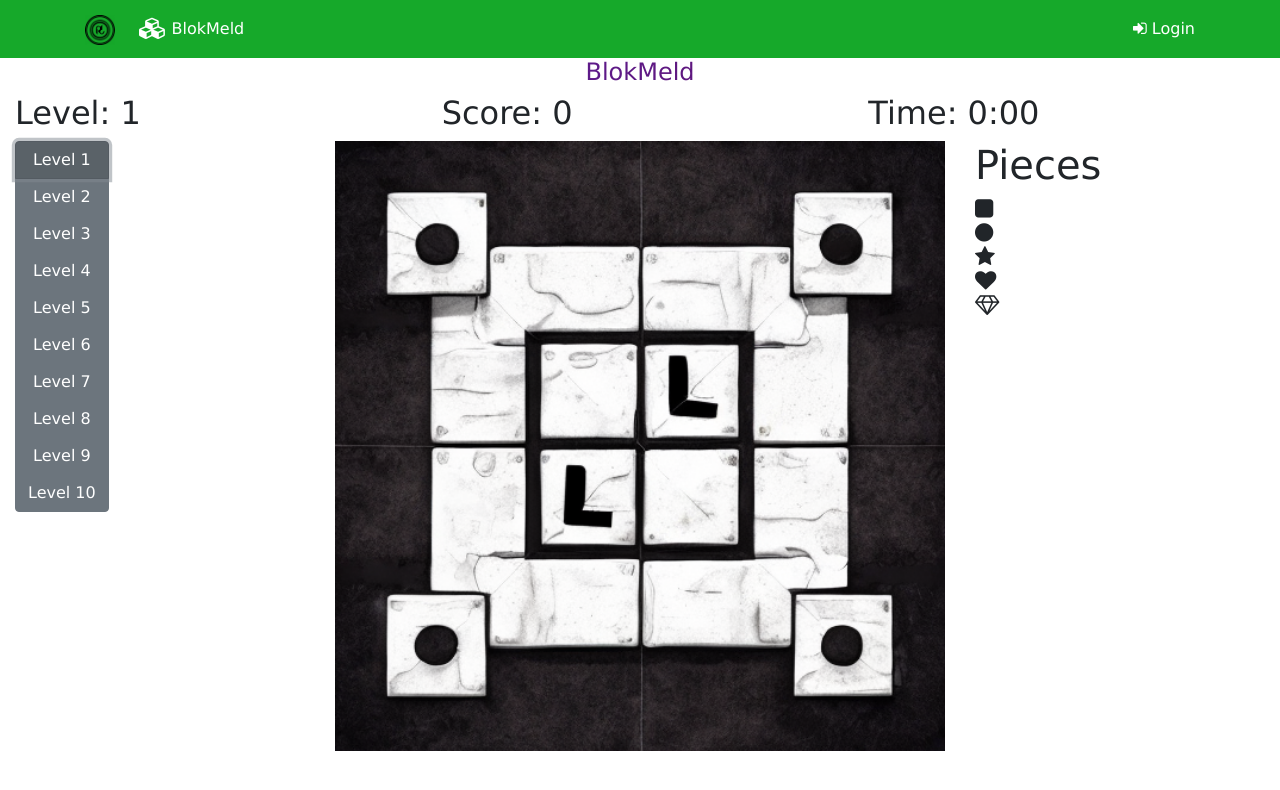
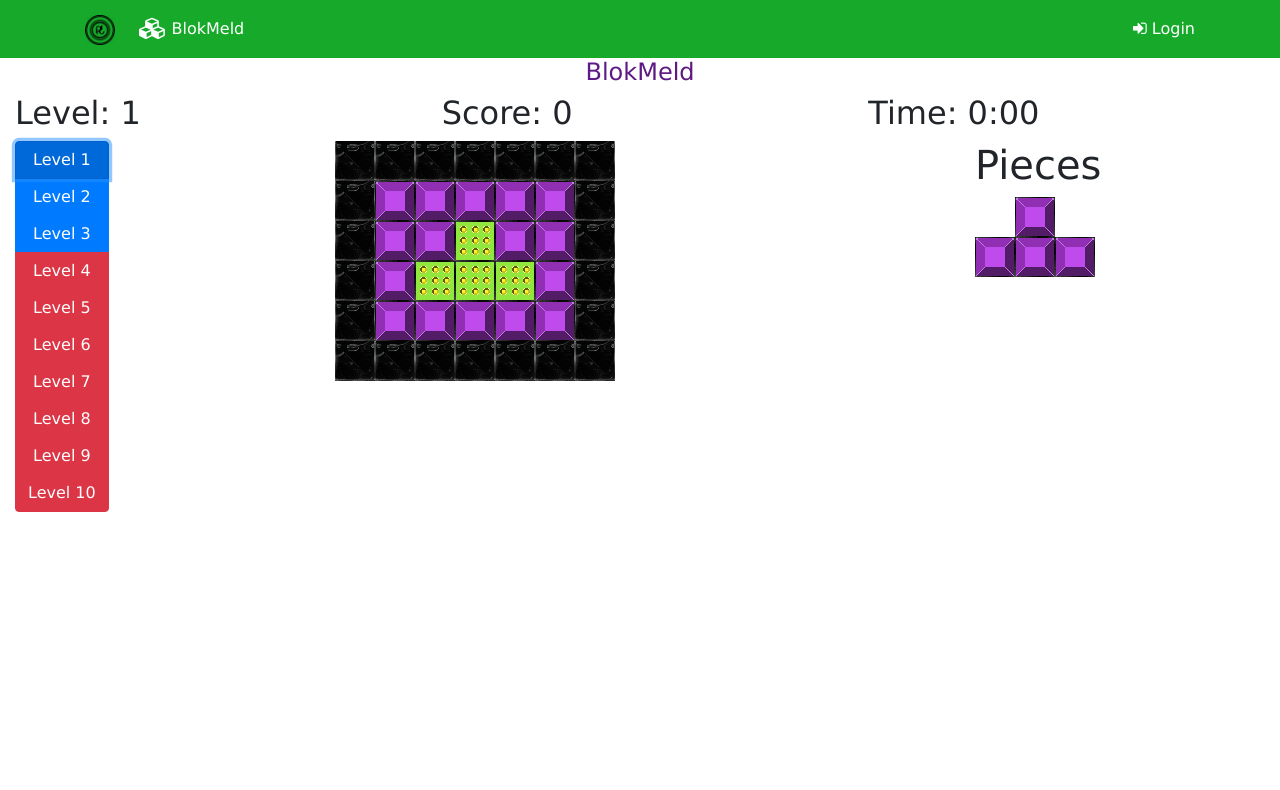
Before and after one commit to Perryman/Puzzle-Connection, a website: page blokmeld/index.html in a window 1280 px wide. Both pictures are taken after a click on the button "Level 1". Drawn offline with nearby package versions, Linux system fonts and the light colour scheme; a web font is replaced by a local one.

Commit message:
Added blokmeld page and js

```diff
--- a/blokmeld/index.html
+++ b/blokmeld/index.html
@@ -58,36 +58,36 @@
             <div class="col-12 col-md-3">
                 <div class="btn-group btn-group-lg d-none d-md-block" role="group">
                     <div class="btn-group-vertical" role="group">
-                        <button type="button" class="btn btn-secondary">Level 1</button>
-                        <button type="button" class="btn btn-secondary">Level 2</button>
-                        <button type="button" class="btn btn-secondary">Level 3</button>
-                        <button type="button" class="btn btn-secondary">Level 4</button>
-                        <button type="button" class="btn btn-secondary">Level 5</button>
-                        <button type="button" class="btn btn-secondary">Level 6</button>
-                        <button type="button" class="btn btn-secondary">Level 7</button>
-                        <button type="button" class="btn btn-secondary">Level 8</button>
-                        <button type="button" class="btn btn-secondary">Level 9</button>
-                        <button type="button" class="btn btn-secondary">Level 10</button>
+                        <button type="button" class="btn btn-secondary" id="level1">Level 1</button>
+                        <button type="button" class="btn btn-secondary" id="level2">Level 2</button>
+                        <button type="button" class="btn btn-secondary" id="level3">Level 3</button>
+                        <button type="button" class="btn btn-secondary" id="level4">Level 4</button>
+                        <button type="button" class="btn btn-secondary" id="level5">Level 5</button>
+                        <button type="button" class="btn btn-secondary" id="level6">Level 6</button>
+                        <button type="button" class="btn btn-secondary" id="level7">Level 7</button>
+                        <button type="button" class="btn btn-secondary" id="level8">Level 8</button>
+                        <button type="button" class="btn btn-secondary" id="level9">Level 9</button>
+                        <button type="button" class="btn btn-secondary" id="level10">Level 10</button>
                     </div>
                 </div>
                 <div class="btn-group btn-group-lg d-md-none" role="group">
                     <div class="btn-group" role="group">
-                        <button type="button" class="btn btn-secondary">Level 1</button>
-                        <button type="button" class="btn btn-secondary">Level 2</button>
-                        <button type="button" class="btn btn-secondary">Level 3</button>
-                        <button type="button" class="btn btn-secondary">Level 4</button>
-                        <button type="button" class="btn btn-secondary">Level 5</button>
-                        <button type="button" class="btn btn-secondary">Level 6</button>
-                        <button type="button" class="btn btn-secondary">Level 7</button>
-                        <button type="button" class="btn btn-secondary">Level 8</button>
-                        <button type="button" class="btn btn-secondary">Level 9</button>
-                        <button type="button" class="btn btn-secondary">Level 10</button>
+                        <button type="button" class="btn btn-secondary" id="level1">Level 1</button>
+                        <button type="button" class="btn btn-secondary" id="level2">Level 2</button>
+                        <button type="button" class="btn btn-secondary" id="level3">Level 3</button>
+                        <button type="button" class="btn btn-secondary" id="level4">Level 4</button>
+                        <button type="button" class="btn btn-secondary" id="level5">Level 5</button>
+                        <button type="button" class="btn btn-secondary" id="level6">Level 6</button>
+                        <button type="button" class="btn btn-secondary" id="level7">Level 7</button>
+                        <button type="button" class="btn btn-secondary" id="level8">Level 8</button>
+                        <button type="button" class="btn btn-secondary" id="level9">Level 9</button>
+                        <button type="button" class="btn btn-secondary" id="level10">Level 10</button>
                     </div>
                 </div>
             </div>
             <div class="col-12 col-md-6">
                 <div class="row">
-                    <div class="col">
+                    <div class="col" id="gameBoard">
                         <img src="/img/blokmeldlogo.png" class="img-fluid" style="width: 100%;" />
                     </div>
                 </div>
@@ -158,6 +158,7 @@
     <script src="/node_modules/popper.js/dist/umd/popper.min.js"></script>
     <script src="/node_modules/bootstrap/dist/js/bootstrap.min.js"></script>
     <script src="/js/scripts.js"></script>
+    <script src="/blokmeld/js/blokmeld.js"></script>
     <!-- endbuild -->
 
 </body>
--- /dev/null
+++ b/blokmeld/js/blokmeld.js
@@ -0,0 +1,113 @@
+// get the game board and pieces elements to render the game
+let gameBoard = document.getElementById("gameBoard");
+let gamePieces = document.getElementById("gamePieces");
+// create variables for the pieces on the board
+let gameWall = "img/blokwall.png";
+let gameFull = "img/blokfull.png";
+let gameHole = "img/blokhole.png";
+let gameNone = "img/bloknone.png";
+
+
+let levels = [ //level 1
+              ["wwwwwww",
+               "wfffffw",
+               "wffhffw",
+               "wfhhhfw",
+               "wfffffw",
+               "wwwwwww"],
+               //level 2
+              ["wwwwwww",
+               "wfffffw",
+               "wfhhhfw",
+               "wffhffw",
+               "wfhhhfw",
+               "wfffffw",
+               "wwwwwww"],
+               //level 3
+              ["wwwwwww",
+               "wfhfffw",
+               "whhfffw",
+               "wfhhffw",
+               "wffhhhw",
+               "wfffhfw",
+               "wwwwwww"]
+             ];
+
+let pieces = [//piece 1
+              ["nfn",
+               "fff"],
+              //piece 2
+              ["fnf",
+               "fff",
+               "fnf"],
+              //piece 3
+              ["nfnnn",
+               "ffnnn",
+               "nffnn",
+               "nnfff",
+               "nnnfn"]
+             ];
+
+
+function buildPieces(gameElement, array) {
+    // function that will build the game pieces and render HTML
+    let finalarray = "";
+    let arrayRow = "";
+    for (let i = 0; i < array.length; i++) {
+        let arrayCol = "";
+        for (let j = 0; j < array[i].length; j++) {
+            if (array[i][j] == "w") { arrayCol += buildImg(gameWall) };
+            if (array[i][j] == "f") { arrayCol += buildImg(gameFull) };
+            if (array[i][j] == "h") { arrayCol += buildImg(gameHole) };
+            if (array[i][j] == "n") { arrayCol += buildImg(gameNone) };
+        }
+        arrayCol = buildCol(arrayCol);
+        console.log(`arrayCol: ${arrayCol}`)
+        arrayRow += buildRow(arrayCol);
+    }
+    finalarray = arrayRow;
+    gameElement.innerHTML = finalarray;
+}
+
+function buildImg(path) {
+    // takes an image path string and returns html img element
+    img = "<img src='" + path + "' alt=''/>";
+    return img;
+}
+
+function buildRow(row) {
+    // takes a row string and returns html row element
+    rowstart = "<div class='row m-0 p-0' id='gameRow'>";
+    rowend = "</div>";
+    row = rowstart + row + rowend;
+    return row;
+}
+
+function buildCol(col) {
+    // takes a col string and returns html col element
+    colstart = "<div class='col m-0 p-0' id='gameCol'>";
+    colend = "</div>";
+    col = colstart + col + colend;
+    return col;
+}
+
+for (let i = 0; i < 10; i++) {
+    let button = document.getElementById("level" + (i + 1));
+
+    if (typeof button !== 'undefined' && button !== null) {
+        if (levels.length <= i) {
+            button.classList.replace("btn-secondary", "btn-danger");
+            button.addEventListener("click", function () {
+                alert("Level " + (i + 1) + " not available yet");
+            });
+        } else{
+            button.addEventListener("click", function () {
+                buildPieces(gameBoard, levels[i]);
+                buildPieces(gamePieces, pieces[i]);
+            });
+            button.classList.replace("btn-secondary", "btn-primary");
+        }
+    } else {
+        console.log("button not found");
+    }
+}
```
Also changed, not shown: blokmeld/img/blokfull.png (added), blokmeld/img/blokhole.png (added), blokmeld/img/bloknone.png (added), blokmeld/img/blokwall.png (added).
